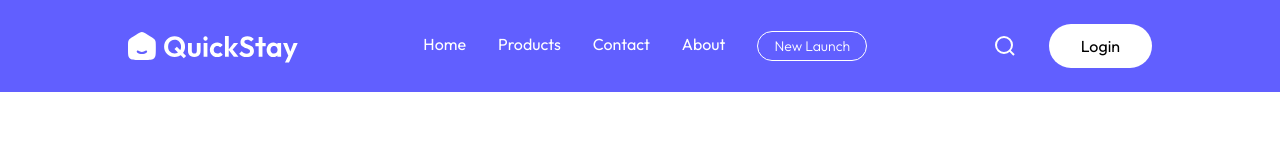
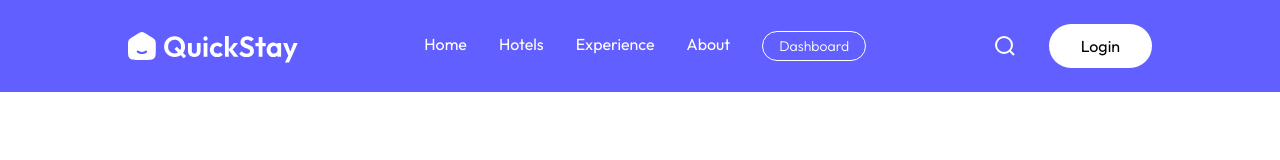
Before and after one commit to navjot-sr/hotel-booking, a React (Vite) app: page / in a window 1280 px wide. Shown: the top 160 px of the page. Built offline with nearby package versions, Linux system fonts and the light colour scheme; a web font is replaced by a local one.

Commit message:
Auto save 2026-06-16 18:53:19

```diff
--- a/src/components/Navbar.jsx
+++ b/src/components/Navbar.jsx
@@ -5,8 +5,8 @@ import { assets } from "../assets/assets";
 const Navbar = () => {
     const navLinks = [
         { name: 'Home', path: '/' },
-        { name: 'Products', path: '/' },
-        { name: 'Contact', path: '/' },
+        { name: 'Hotels', path: '/rooms' },
+        { name: 'Experience', path: '/' },
         { name: 'About', path: '/' },
     ];
 
@@ -41,8 +41,7 @@ const Navbar = () => {
                     </a>
                 ))}
                 <button className={`border px-4 py-1 text-sm font-light rounded-full cursor-pointer ${isScrolled ? 'text-black' : 'text-white'} transition-all`}>
-                    New Launch
-                </button>
+                    Dashboard                </button>
             </div>
 
             {/* Desktop Right */}
```
